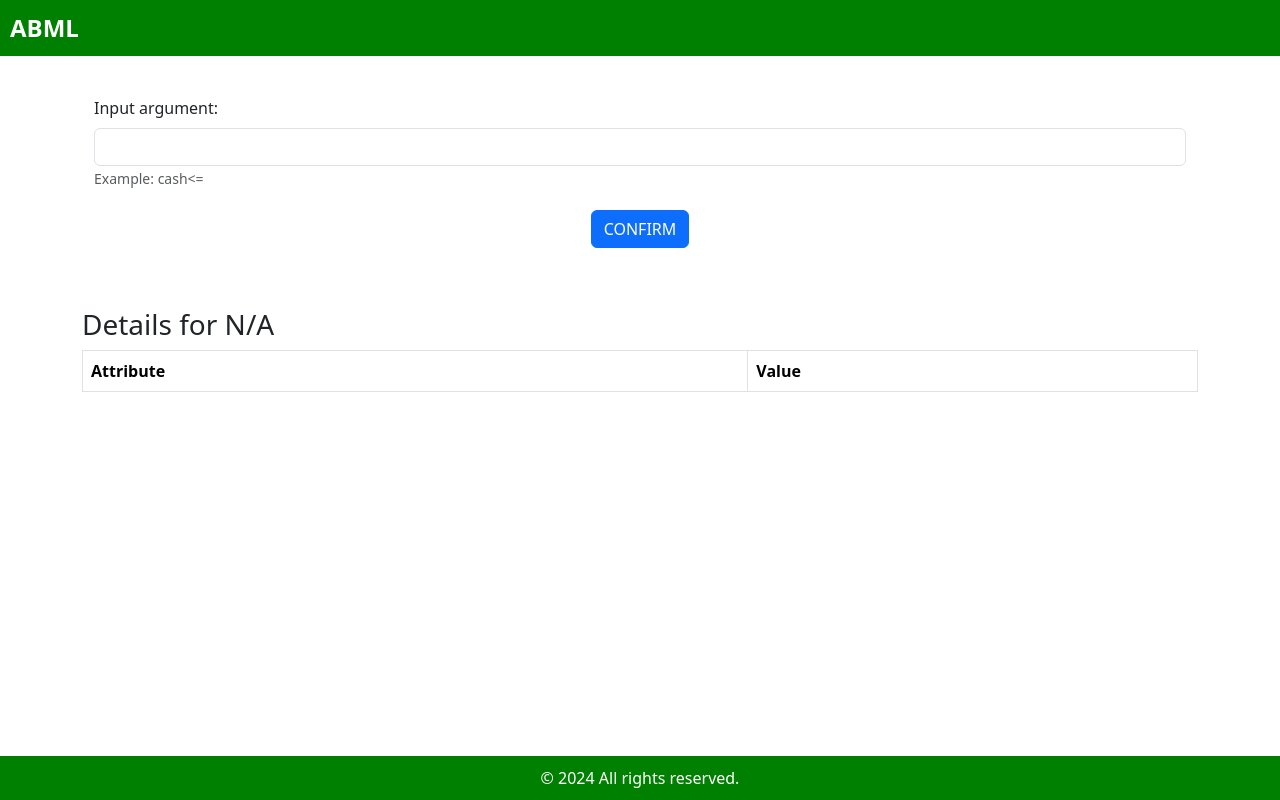
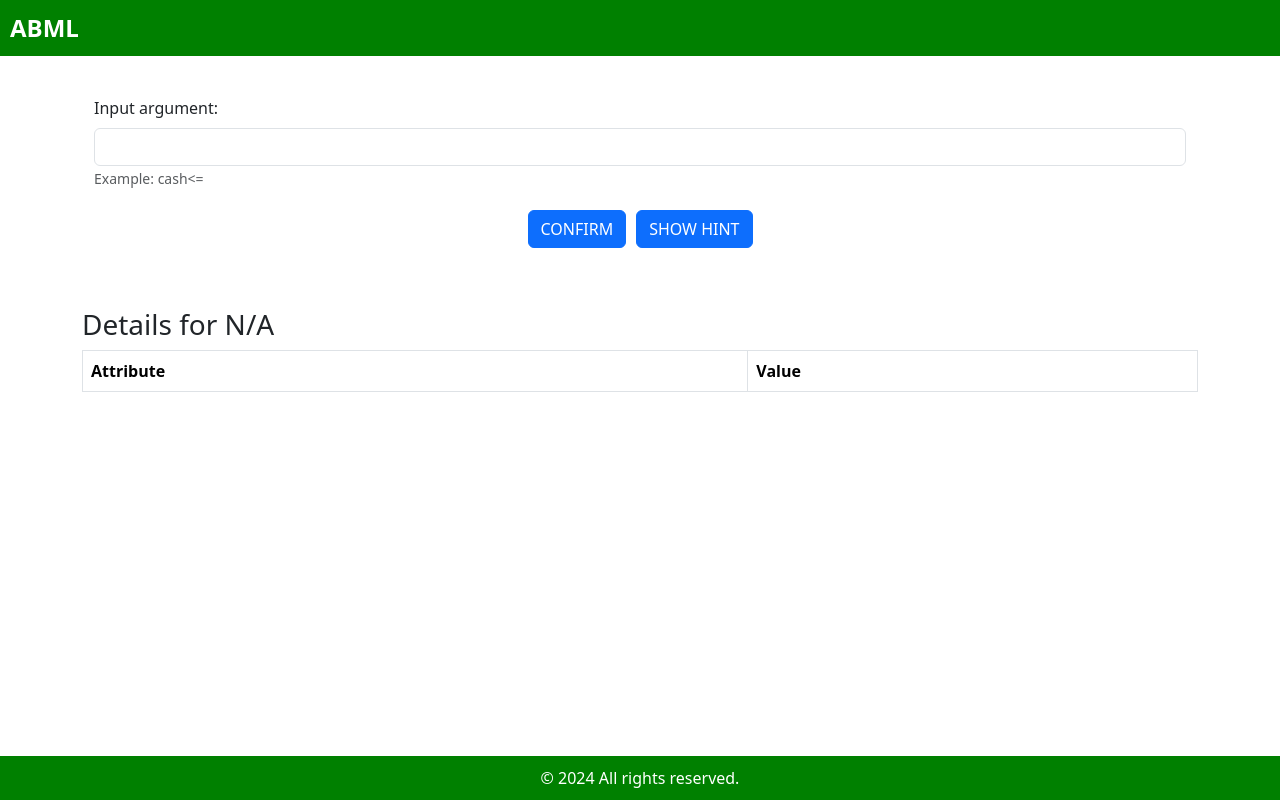
Before and after one commit to edolj/react-abml, a React (Vite) app: page /selectExample/1 in a window 1280 px wide. Built offline with nearby package versions, Linux system fonts and the light colour scheme.

Commit message:
show hint

```diff
--- a/src/components/ArgumentView.tsx
+++ b/src/components/ArgumentView.tsx
@@ -1,5 +1,9 @@
 import { useParams, useLocation } from "react-router-dom";
 import { useState } from "react";
+import { ToastContainer, toast } from "react-toastify";
+import "react-toastify/dist/ReactToastify.css";
+import Backdrop from "@mui/material/Backdrop";
+import CircularProgress from "@mui/material/CircularProgress";
 
 import Form from "react-bootstrap/Form";
 import PrimaryButton from "./PrimaryButton";
@@ -26,6 +30,18 @@ function ArgumentView() {
     setUserArgument(event.target.value);
   };
 
+  const showToast = (message: string) => {
+    toast.info(message, {
+      position: "top-right",
+      autoClose: 5000,
+      hideProgressBar: false,
+      closeOnClick: true,
+      pauseOnHover: true,
+      draggable: true,
+      progress: undefined,
+    });
+  };
+
   // function formatCounterExamples(counterExamples: any[]): string[] {
   //   return counterExamples.map((example, index) => {
   //     return `Name: ${example.activity_ime}, Net Sales: ${example.net_sales}`;
@@ -37,6 +53,7 @@ function ArgumentView() {
   const [hintBestRule, setBestRule] = useState("");
   const [showAlert, setShowAlert] = useState(false);
   const [alertMessage, setAlertMessage] = useState("");
+  const [isLoading, setIsLoading] = useState(false);
 
   const handleShowAlert = (message: any) => {
     setAlertMessage(message);
@@ -48,7 +65,13 @@ function ArgumentView() {
     setAlertMessage("");
   };
 
+  const showHintMessage = () => {
+    showToast(hintBestRule);
+  };
+
   const showCriticalExample = () => {
+    setIsLoading(true);
+
     // Data to be sent in the request body
     const requestData = {
       index: criticalIndex,
@@ -74,14 +97,17 @@ function ArgumentView() {
             handleShowAlert(error.error);
           });
         }
+        setIsLoading(false);
       })
       .catch((error) => {
+        setIsLoading(false);
         handleShowAlert("An unexpected error occurred. Please try again.");
       });
   };
 
   return (
     <>
+      <ToastContainer />
       {showAlert && <Alert onClose={handleCloseAlert}>{alertMessage}</Alert>}
       <div className="container" style={{ marginBottom: "40px" }}>
         <div className="container">
@@ -92,6 +118,12 @@ function ArgumentView() {
           </div>
           <div style={{ marginBottom: "40px", textAlign: "center" }}>
             <PrimaryButton onClick={showCriticalExample}>CONFIRM</PrimaryButton>
+            <PrimaryButton
+              onClick={showHintMessage}
+              style={{ marginLeft: "10px" }}
+            >
+              SHOW HINT
+            </PrimaryButton>
           </div>
         </div>
         <h3>Details for {idName}</h3>
@@ -114,6 +146,16 @@ function ArgumentView() {
           </tbody>
         </Table>
       </div>
+      <div>
+        {isLoading ? (
+          <Backdrop
+            sx={{ color: "#fff", zIndex: (theme) => theme.zIndex.drawer + 1 }}
+            open
+          >
+            <CircularProgress color="inherit" />
+          </Backdrop>
+        ) : null}
+      </div>
       {/*
       {!showAlert && (
         <div className="container" style={{ marginBottom: "40px" }}>
--- a/src/components/PrimaryButton.tsx
+++ b/src/components/PrimaryButton.tsx
@@ -1,11 +1,17 @@
 interface Props {
   children: string;
   onClick?: () => void;
+  style?: React.CSSProperties;
 }
 
-const PrimaryButton = ({ children, onClick }: Props) => {
+const PrimaryButton = ({ children, onClick, style }: Props) => {
   return (
-    <button type="button" className="btn btn-primary" onClick={onClick}>
+    <button
+      type="button"
+      className="btn btn-primary"
+      onClick={onClick}
+      style={style}
+    >
       {children}
     </button>
   );
```
